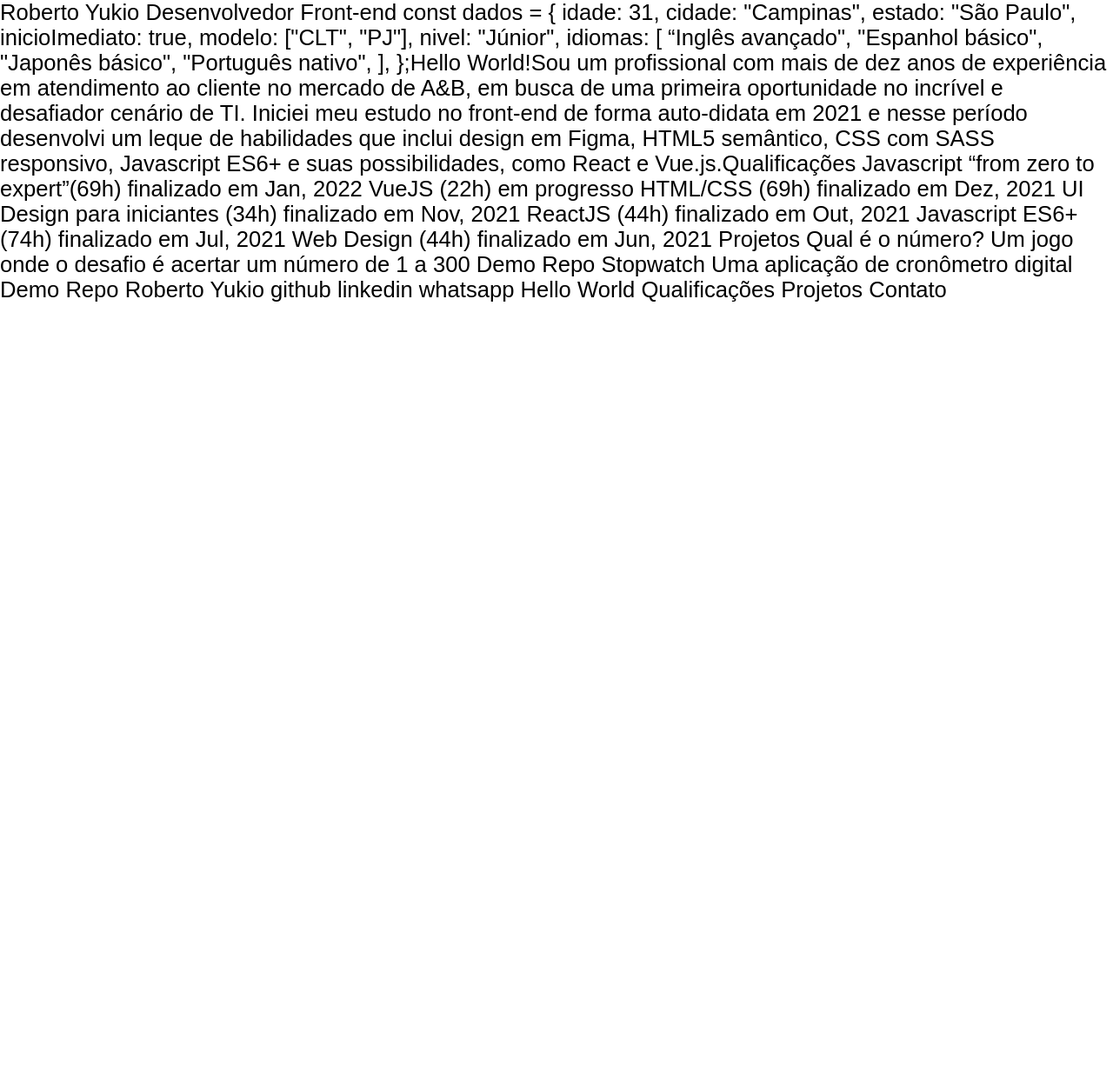
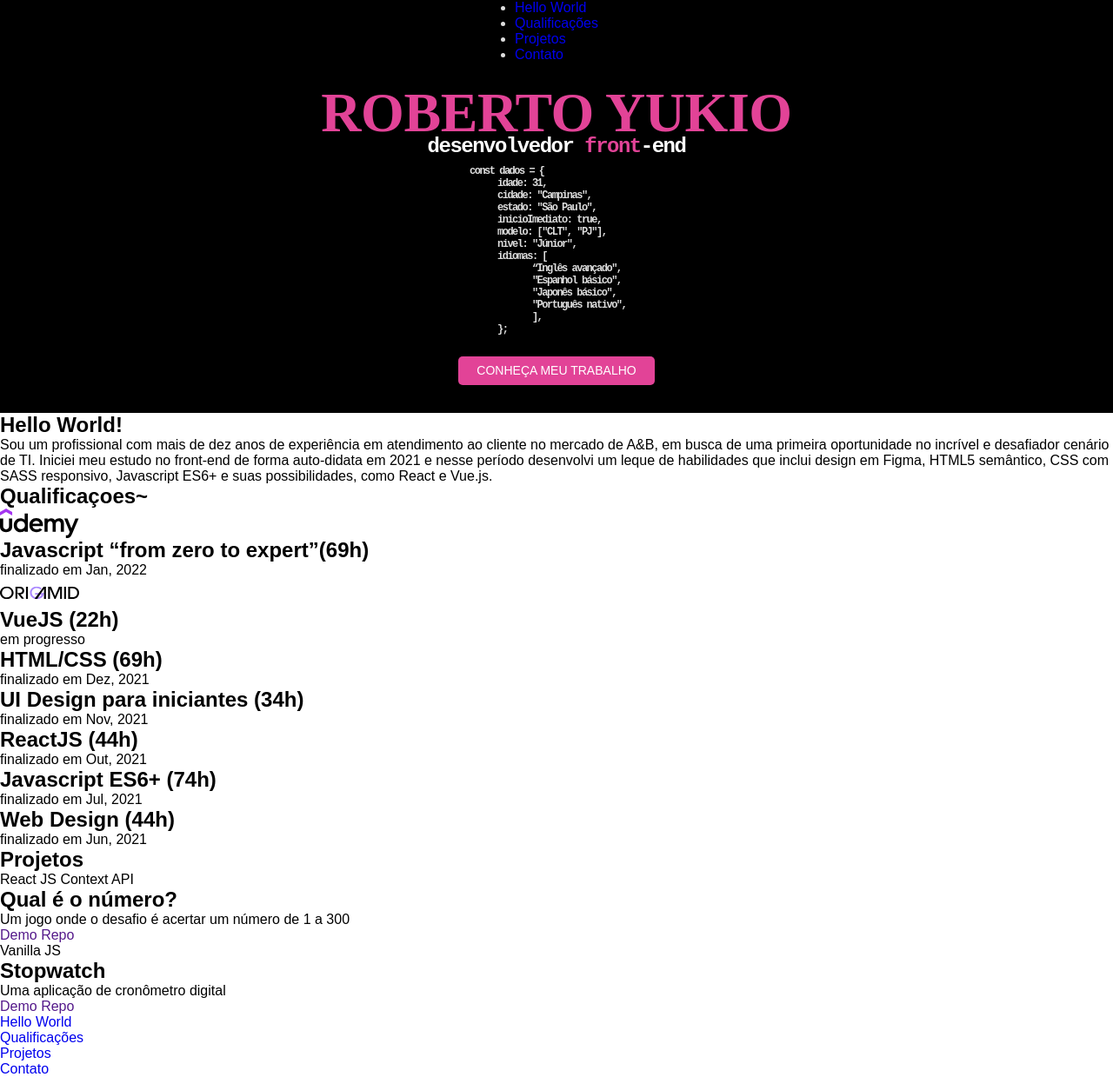
Before and after one commit to RyukioMiyamoto/portfolio, a website: page index.html in a window 1280 px wide. Shown: the whole page at 87% size. Before the commit the page ends 800 px from the top, so only its background shows below. Drawn offline with Linux system fonts and the light colour scheme; a web font is replaced by a local one.

Commit message:
feat: create markup and style header layout (mobile)

```diff
--- a/index.html
+++ b/index.html
@@ -8,22 +8,129 @@
     <title>Roberto Yukio | Desenvolvedor Front-end</title>
   </head>
   <body>
-    Roberto Yukio Desenvolvedor Front-end const dados = { idade: 31, cidade:
-    "Campinas", estado: "São Paulo", inicioImediato: true, modelo: ["CLT",
-    "PJ"], nivel: "Júnior", idiomas: [ “Inglês avançado", "Espanhol básico",
-    "Japonês básico", "Português nativo", ], };Hello World!Sou um profissional
-    com mais de dez anos de experiência em atendimento ao cliente no mercado de
-    A&B, em busca de uma primeira oportunidade no incrível e desafiador cenário
-    de TI. Iniciei meu estudo no front-end de forma auto-didata em 2021 e nesse
-    período desenvolvi um leque de habilidades que inclui design em Figma, HTML5
-    semântico, CSS com SASS responsivo, Javascript ES6+ e suas possibilidades,
-    como React e Vue.js.Qualificações Javascript “from zero to expert”(69h)
-    finalizado em Jan, 2022 VueJS (22h) em progresso HTML/CSS (69h) finalizado
-    em Dez, 2021 UI Design para iniciantes (34h) finalizado em Nov, 2021 ReactJS
-    (44h) finalizado em Out, 2021 Javascript ES6+ (74h) finalizado em Jul, 2021
-    Web Design (44h) finalizado em Jun, 2021 Projetos Qual é o número? Um jogo
-    onde o desafio é acertar um número de 1 a 300 Demo Repo Stopwatch Uma
-    aplicação de cronômetro digital Demo Repo Roberto Yukio github linkedin whatsapp Hello World
-    Qualificações Projetos Contato
+    <header class="header">
+      <nav class="header__nav--desktop">
+        <ul>
+          <li><a href="#hello-world">Hello World</a></li>
+          <li><a href="#qualificacoes">Qualificações</a></li>
+          <li><a href="#projetos">Projetos</a></li>
+          <li><a href="#contato">Contato</a></li>
+        </ul>
+      </nav>
+      <h1 class="header__title">Roberto Yukio</h1>
+      <h2 class="header__subtitle mb-xs">
+        Desenvolvedor <span>Front</span>-end
+      </h2>
+      <p class="header__paragraph mb-s">
+        const dados = {<br />
+        <span></span> idade: 31,<br />
+        <span></span> cidade: "Campinas",<br />
+        <span></span> estado: "São Paulo",<br />
+        <span></span> inicioImediato: true,<br />
+        <span></span> modelo: ["CLT", "PJ"],<br />
+        <span></span> nivel: "Júnior",<br />
+        <span></span> idiomas: [<br />
+        <span></span> &nbsp;&nbsp;&nbsp;&nbsp;&nbsp;&nbsp; “Inglês avançado",<br />
+        <span></span> &nbsp;&nbsp;&nbsp;&nbsp;&nbsp;&nbsp; "Espanhol básico",<br />
+        <span></span> &nbsp;&nbsp;&nbsp;&nbsp;&nbsp;&nbsp; "Japonês básico",<br />
+        <span></span> &nbsp;&nbsp;&nbsp;&nbsp;&nbsp;&nbsp; "Português
+        nativo",<br />
+        <span></span> &nbsp;&nbsp;&nbsp;&nbsp;&nbsp;&nbsp;&nbsp;],<br />
+        <span></span> };<br />
+      </p>
+
+      <a href="#projetos" class="button mb-m">Conheça meu trabalho</a>
+    </header>
+    <main>
+      <article id="hello-world" class="section">
+        <h1 class="section__title section__title--hello-world">Hello World!</h1>
+        <p class="section__paragraph">
+          Sou um profissional com mais de dez anos de experiência em atendimento
+          ao cliente no mercado de A&B, em busca de uma primeira oportunidade no
+          incrível e desafiador cenário de TI. Iniciei meu estudo no front-end
+          de forma auto-didata em 2021 e nesse período desenvolvi um leque de
+          habilidades que inclui design em Figma, HTML5 semântico, CSS com SASS
+          responsivo, Javascript ES6+ e suas possibilidades, como React e
+          Vue.js.
+        </p>
+      </article>
+      <section href="#qualificacoes" class="section">
+        <h1 class="section__title">
+          Qualificaçoes<span class="section__title--tilde">~</span>
+        </h1>
+        <div class="formation__courses">
+          <div class="formation__logo">
+            <img src="./assets/img/udemy-logo.svg" alt="" />
+            <div class="formation__course">
+              <h2>Javascript “from zero to expert”(69h)</h2>
+              <p>finalizado em Jan, 2022</p>
+            </div>
+          </div>
+          <div class="formation__logo">
+            <img src="./assets/img/origamid-logo.svg" alt="" />
+            <div class="formation__course">
+              <h2 class="formation__title">VueJS (22h)</h2>
+              <p class="formation__status">em progresso</p>
+            </div>
+            <div class="formation__course">
+              <h2 class="formation__title">HTML/CSS (69h)</h2>
+              <p class="formation__status">finalizado em Dez, 2021</p>
+            </div>
+            <div class="formation__course">
+              <h2 class="formation__title">UI Design para iniciantes (34h)</h2>
+              <p class="formation__status">finalizado em Nov, 2021</p>
+            </div>
+            <div class="formation__course">
+              <h2 class="formation__title">ReactJS (44h)</h2>
+              <p class="formation__status">finalizado em Out, 2021</p>
+            </div>
+            <div class="formation__course">
+              <h2 class="formation__title">Javascript ES6+ (74h)</h2>
+              <p class="formation__status">finalizado em Jul, 2021</p>
+            </div>
+            <div class="formation__course">
+              <h2 class="formation__title">Web Design (44h)</h2>
+              <p class="formation__status">finalizado em Jun, 2021</p>
+            </div>
+          </div>
+        </div>
+      </section>
+      <section id="projetos" class="section">
+        <h1 class="section__title">Projetos</h1>
+        <div class="project">
+          <div class="preview">
+            <span class="preview__tag">React JS</span>
+            <span class="preview__tag">Context API</span>
+          </div>
+          <h2 class="project__title">Qual é o número?</h2>
+          <p class="project__description">
+            Um jogo onde o desafio é acertar um número de 1 a 300
+          </p>
+          <div class="project__buttons">
+            <a href="" class="btn">Demo</a> <a href="" class="btn">Repo</a>
+          </div>
+        </div>
+        <div class="project">
+          <div class="preview">
+            <span class="preview__tag">Vanilla JS</span>
+          </div>
+          <h2 class="project__title">Stopwatch</h2>
+          <p class="project__description">
+            Uma aplicação de cronômetro digital
+          </p>
+          <div class="project__buttons">
+            <a href="" class="btn">Demo</a> <a href="" class="btn">Repo</a>
+          </div>
+        </div>
+      </section>
+      <nav>
+        <ul>
+          <li><a href="#hello-world">Hello World</a></li>
+          <li><a href="#qualificacoes">Qualificações</a></li>
+          <li><a href="#projetos">Projetos</a></li>
+          <li><a href="#contato">Contato</a></li>
+        </ul>
+      </nav>
+    </main>
   </body>
 </html>
--- /dev/null
+++ b/sass/abstract/_mixins.scss
@@ -0,0 +1,5 @@
+@mixin desktop {
+  @media screen and (min-width: 75em) {
+    @content;
+  }
+}
--- /dev/null
+++ b/sass/abstract/_utilities.scss
@@ -0,0 +1,11 @@
+.mb-xs {
+  margin-bottom: 0.8rem !important;
+}
+
+.mb-s {
+  margin-bottom: 2.4rem !important;
+}
+
+.mb-m {
+  margin-bottom: 3.2rem !important;
+}
--- /dev/null
+++ b/sass/abstract/_variables.scss
@@ -0,0 +1,5 @@
+$color-primary: #e24397;
+$color-primary-dark: #9a165c;
+$text-primary: #fff;
+$text-secondary: #dedede;
+$main-bg: #000;
--- a/sass/base/_reset.scss
+++ b/sass/base/_reset.scss
@@ -10,25 +10,23 @@
   border: none;
   outline: none;
 }
+a,
+a:link,
+a:visited {
+  text-decoration: none;
+  font-family: inherit;
+}
+
+button {
+  border: none;
+  font-family: inherit;
+}
+
+img {
+  display: block;
+}
 
 html {
   font-size: 62.5%;
   box-sizing: border-box;
 }
-
-a,
-a:link,
-a:visited {
-  text-decoration: none;
-  font: inherit;
-  color: inherit;
-}
-
-button {
-  border: none;
-  font: inherit;
-}
-
-img {
-  display: block;
-}
--- a/sass/base/_typography.scss
+++ b/sass/base/_typography.scss
@@ -632,6 +632,6 @@
     U+FEFF, U+FFFD;
 }
 
-html {
+body {
   font: 300 1.6rem "Source Sans Pro 3", sans-serif;
 }
--- /dev/null
+++ b/sass/components/_button.scss
@@ -0,0 +1,12 @@
+.button {
+  padding: 1rem 2rem;
+  background-color: $color-primary;
+  border: 1px solid transparent;
+  border-radius: 0.5rem;
+  line-height: 80.5%;
+  text-align: center;
+  text-transform: uppercase;
+  font-size: 1.4rem;
+  font-weight: 400;
+  color: #fff;
+}
--- /dev/null
+++ b/sass/layout/_header.scss
@@ -0,0 +1,55 @@
+.header {
+  display: flex;
+  flex-direction: column;
+  align-items: center;
+  max-width: 100%;
+  background-color: $main-bg;
+  color: $text-secondary;
+
+  &__title {
+    text-align: center;
+    text-transform: uppercase;
+    line-height: 80.5%;
+    letter-spacing: -0.045rem;
+    font-size: 6.4rem;
+    font-family: "Bebas Neue";
+    color: $color-primary;
+    margin: 3.2rem auto 0 auto;
+  }
+
+  &__subtitle {
+    text-align: center;
+    text-transform: lowercase;
+    letter-spacing: 80.5%;
+    letter-spacing: -0.15rem;
+    font-size: 2.4rem;
+    font-family: "Source Code Pro", monospace;
+    font-weight: 700;
+    color: $text-primary;
+
+    & span {
+      color: $color-primary;
+    }
+  }
+
+  &__paragraph {
+    width: 20rem;
+    letter-spacing: -0.15rem;
+    font-size: 1.2rem;
+    font-weight: 600;
+    font-family: "Source Code Pro", monospace;
+    margin: 0 auto;
+
+    span {
+      margin-left: 3.2rem;
+    }
+  }
+}
+
+.header__nav--desktop {
+  display: none;
+
+  @include desktop {
+    display: block;
+  }
+}
--- a/sass/style.scss
+++ b/sass/style.scss
@@ -1,2 +1,7 @@
 @import "./base/reset";
 @import "./base/typography";
+@import "./abstract/variables";
+@import "./abstract/mixins";
+@import "./abstract/utilities";
+@import "./layout/header";
+@import "./components/button";
```
Also changed, not shown: assets/img/origamid-logo.svg (added), assets/img/udemy-logo.svg (added), css/style.css.
